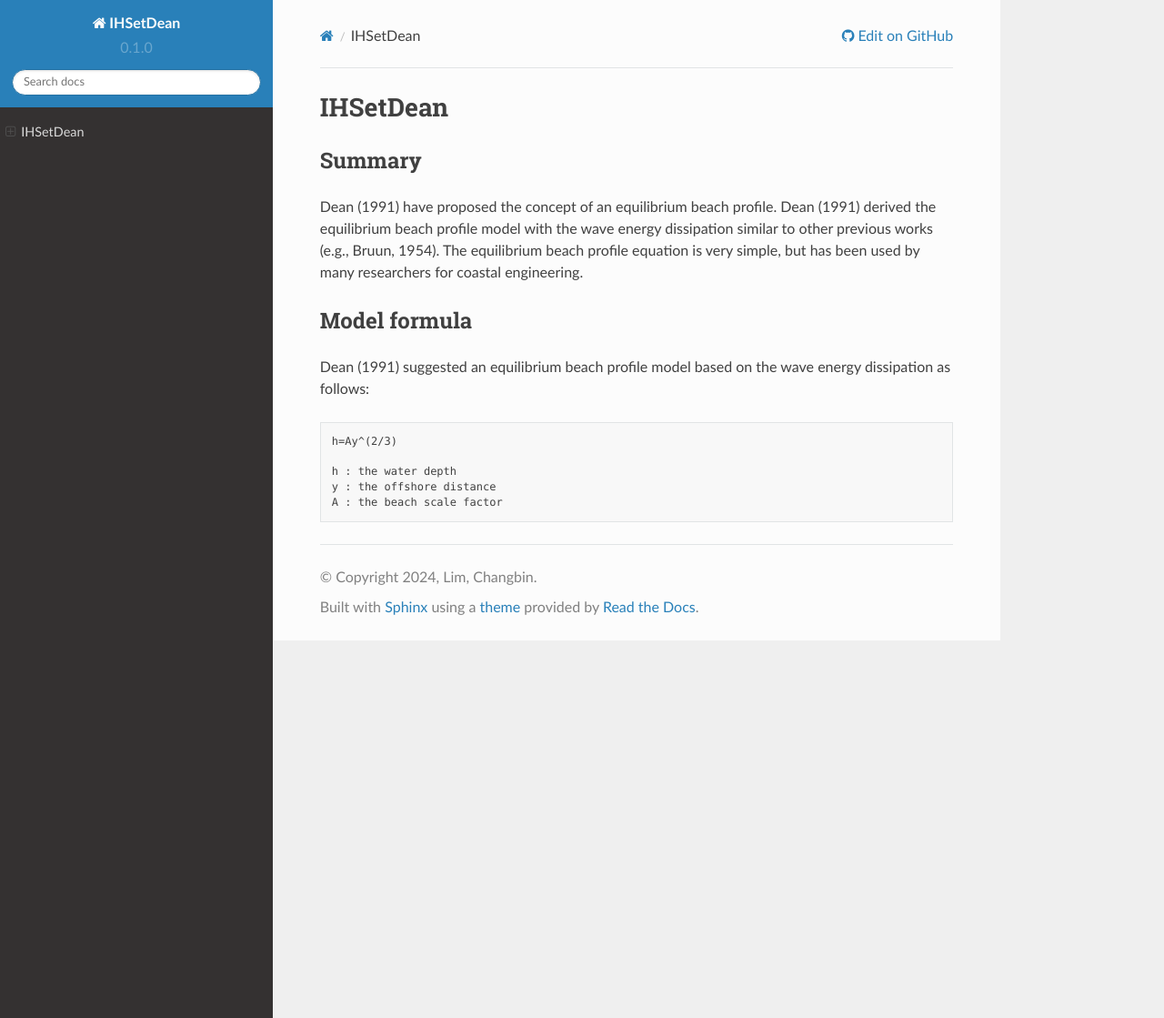
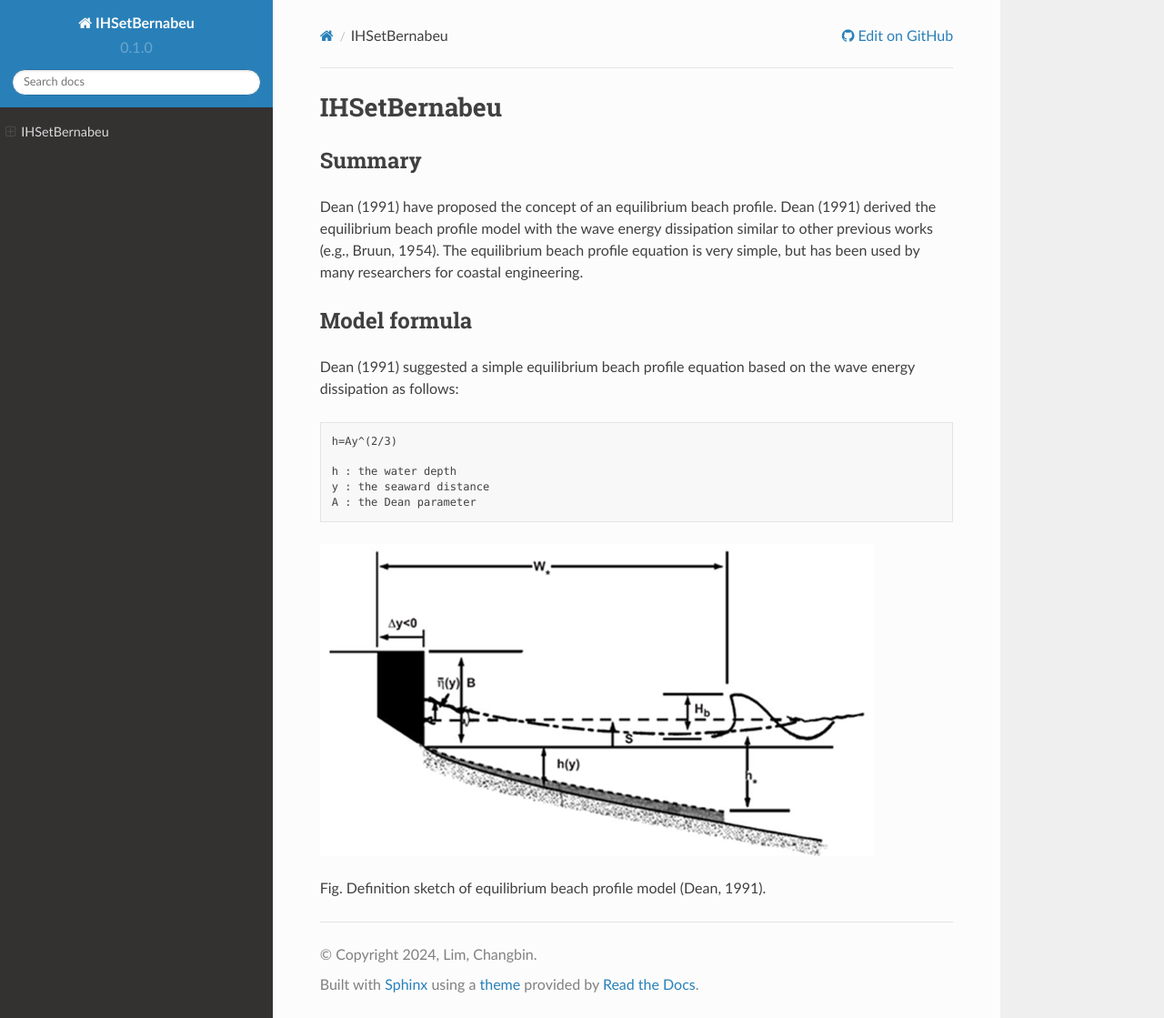
Before and after one commit to IHCantabria/IHSetDean, a Sphinx documentation site: the page built from docs/index.md, in a window 1280 px wide and 1119 px high. Shown: the whole window at 91% size. Built offline with Sphinx 7.4.7 and the Read the Docs theme 2.0.0, drawn with Linux system fonts in a browser that asks for light colours.

Commit message:
Add files via upload

````diff
--- a/docs/conf.py
+++ b/docs/conf.py
@@ -5,10 +5,10 @@
 
 # -- Project information -----------------------------------------------------
 # https://www.sphinx-doc.org/en/master/usage/configuration.html#project-information
-from IHSetDean.__init__ import __version__
+# from IHSetBernabeu.__init__ import __version__
 
-
-project = "IHSetDean"
+__version__ = "0.1.0"
+project = "IHSetBernabeu"
 copyright = "2024, Lim, Changbin"
 author = "Lim, Changbin"
 version = release = __version__
@@ -16,7 +16,7 @@ version = release = __version__
 html_context = {
     "display_github": True,  # Integrate GitHub
     "github_user": "ihcantabria",  # Username
-    "github_repo": "IHSetDean",  # Repo name
+    "github_repo": "IHSetBernabeu",  # Repo name
     "github_version": "main",  # Version
     "conf_py_path": "/docs/",
 }
--- a/docs/index.md
+++ b/docs/index.md
@@ -1,4 +1,4 @@
-# IHSetDean
+# IHSetBernabeu
 
 ## Summary
 
@@ -6,12 +6,16 @@ Dean (1991) have proposed the concept of an equilibrium beach profile. Dean (199
 
 ## Model formula
 
-Dean (1991) suggested an equilibrium beach profile model based on the wave energy dissipation as follows:
+Dean (1991) suggested a simple equilibrium beach profile equation based on the wave energy dissipation as follows:
 
 ```text
 h=Ay^(2/3)
 
 h : the water depth
-y : the offshore distance
-A : the beach scale factor
+y : the seaward distance
+A : the Dean parameter
 ```
+
+![Definition sketch of equilibrium beach profile model](_static/images/Imagen1.png)
+
+Fig. Definition sketch of equilibrium beach profile model (Dean, 1991).
````
Also changed, not shown: README.md (+4 -4 lines).
